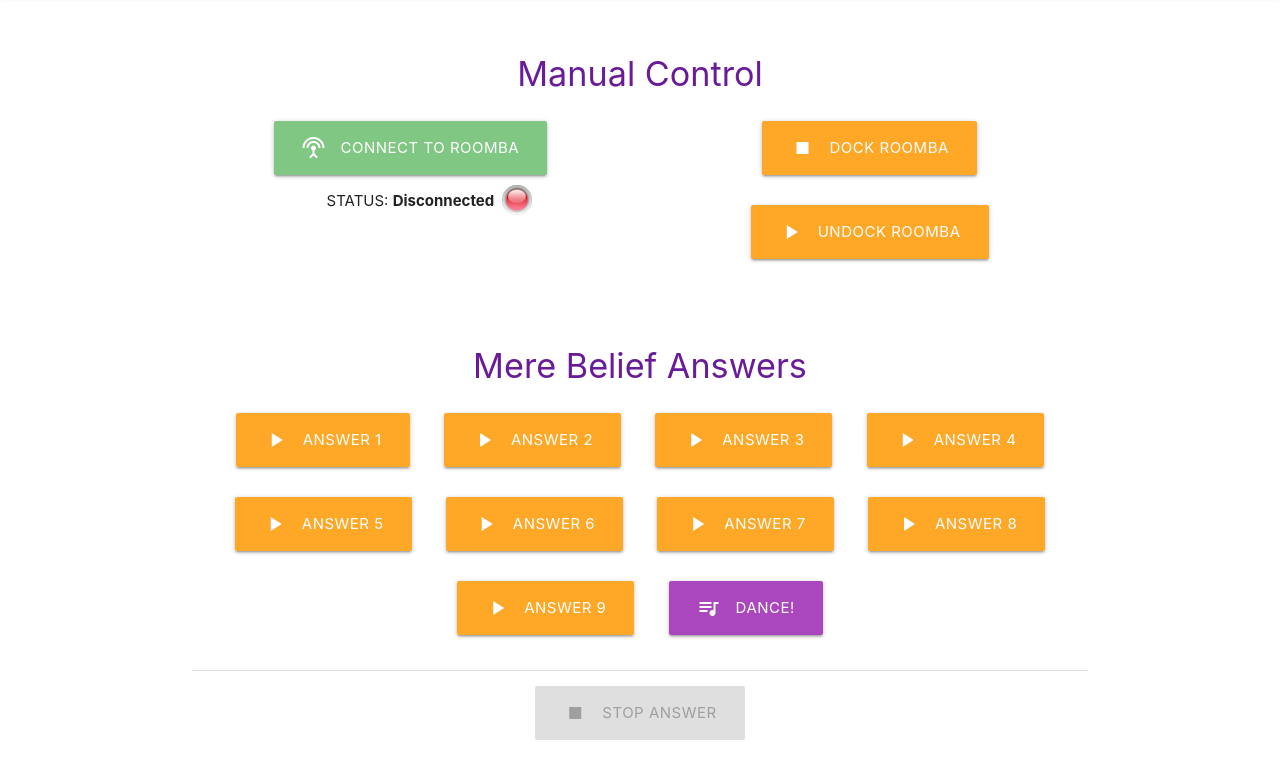
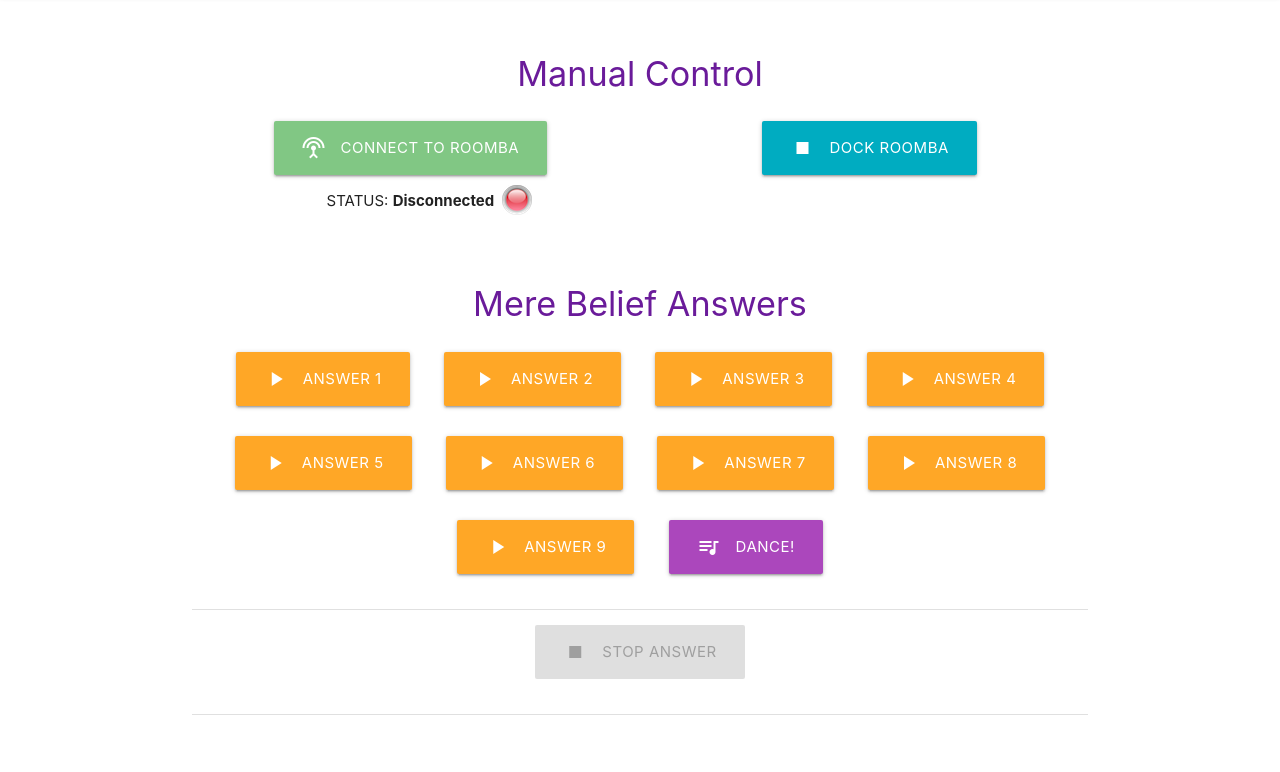
Before and after one commit to Sebastianopazo/Mere-belief-iCreate2, a website: page index.html in a window 1280 px wide. Shown: the part 116-888 px from the top of the page. After the commit the page ends 846 px from the top, so only its background shows below. Drawn offline with nearby package versions, Linux system fonts and the light colour scheme; no server answers.

Commit message:
set undocking

```diff
--- a/index.html
+++ b/index.html
@@ -44,8 +44,8 @@
               <div>STATUS: <span id="status">Disconnected</span><img id="greenLight" class="light" src="img/green_light.png" alt=""><img id="redLight"class="light" src="img/red_light.png" alt=""></div>
             </div>
             <div class="col s6 center">
-              <a class="waves-effect waves-purple btn-large  orange lighten-1 answer" onclick= "dock()"><i class="material-icons left">stop</i>Dock Roomba</a>
-              <a class="waves-effect waves-purple btn-large  orange lighten-1 answer" onclick= "unDock()"><i class="material-icons left">play_arrow</i>Undock Roomba</a>
+              <a class="waves-effect waves-purple btn-large cyan darken-1" onclick= "dock()"><i class="material-icons left">stop</i>Dock Roomba</a>
+              <!-- <a class="waves-effect waves-purple btn-large  orange lighten-1 answer" onclick= "unDock()"><i class="material-icons left">play_arrow</i>Undock Roomba</a> -->
             </div>
           </div>
             <div id="controls">
```
